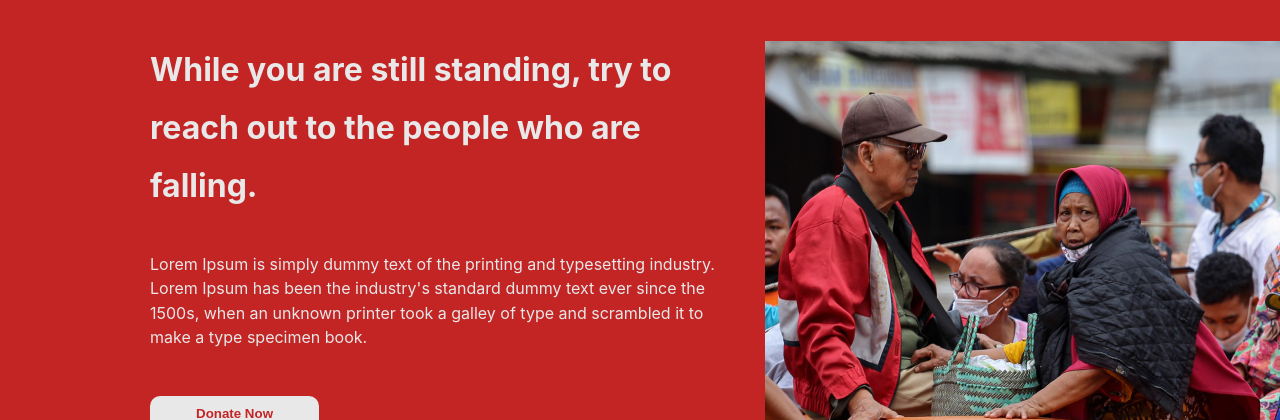
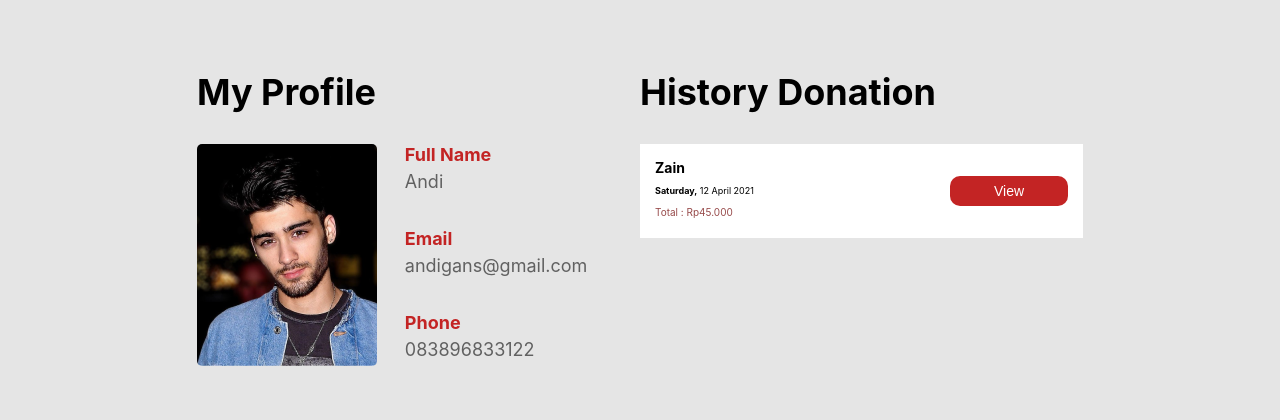
Before and after one commit to ahmadraihannudinyahya/Holly-Ways, a React (Create React App) app: page /profile in a window 1280 px wide. Shown: the part 347-767 px from the top of the page. Built offline with nearby package versions, Linux system fonts and the light colour scheme.

Commit message:
add View isAproved in DonorColomn

```diff
--- a/src/App.js
+++ b/src/App.js
@@ -32,7 +32,7 @@ class App extends Component {
         <Router>
           <Navbar handleTogleModalLogin= {this.handleTogleModalLogin} handleTogleModalRegister={this.handleTogleModalRegister} isLogin={this.state.isLogin}/>
             <Switch>
-              <Route path="/profile/:id" component={Profile} />
+              <Route path="/profile" component={Profile} />
               <Route path="/fund/:id" component={Detail} />
               <Route path="/" component={Main} />
             </Switch>
--- a/src/component/FundDetail.js
+++ b/src/component/FundDetail.js
@@ -29,10 +29,10 @@ function FundDetail(props){
       <div className="donorfunds">
         <h2>List Donation (200)</h2>
         <div>
-          <DonorColomn />
-          <DonorColomn />
-          <DonorColomn />
-          <DonorColomn />
+          <DonorColomn isAproved='true'/>
+          <DonorColomn isAproved='true'/>
+          <DonorColomn isAproved='true'/>
+          <DonorColomn isAproved='true'/>
           <p>Load Mode</p>
         </div>
       </div>
--- a/src/component/common/DonorColomn.css
+++ b/src/component/common/DonorColomn.css
@@ -2,18 +2,37 @@
   margin-bottom: 10px;
   background-color: #fff;
   padding: 15px;
+  display: flex;
 }
-
-.donorcolomn > h3 {
+.donorcolomn > div:first-child {
+  flex-grow: 9;
+}
+.donorcolomn > div:first-child > h3 {
   margin-bottom: 9px;
   font-size: 14px;
 }
-.donorcolomn > p:nth-child(2) {
+.donorcolomn > div:first-child > p:nth-child(2) {
   margin-bottom: 10px;
   font-size: 9px;
 }
-.donorcolomn > p:nth-child(3) {
+.donorcolomn > div:first-child > p:nth-child(3) {
   margin: 5px 0;
   color: #974a4a;
   font-size: 10px;
 }
+.donorcolomn > div:nth-child(2) {
+  flex-grow: 1;
+  display: flex;
+}
+.donorcolomn > div:nth-child(2) > button {
+  align-self: center;
+  height: 30px;
+  width: 100%;
+  padding: 5px 33px;
+  background-color: #c32424;
+  color: #fff;
+  font-size: 14px;
+  font-weight: 400;
+  border-radius: 10px;
+  border: none;
+}
--- a/src/component/common/DonorColomn.js
+++ b/src/component/common/DonorColomn.js
@@ -1,11 +1,18 @@
 import './DonorColomn.css'
 
-function DonorColomn(){
+function DonorColomn(props){
+  const {isAproved}= props
   return (
     <div className="donorcolomn">
-      <h3>Zain</h3>
-      <p><b>Saturday,</b> 12 April 2021</p>
-      <p>Total : Rp45.000</p>
+      <div>
+        <h3>Zain</h3>
+        <p><b>Saturday,</b> 12 April 2021</p>
+        <p>Total : Rp45.000</p>
+      </div>
+      {isAproved?<></>:<div>
+        <button>View</button>
+      </div>}
+
     </div>
   )
 }
```
